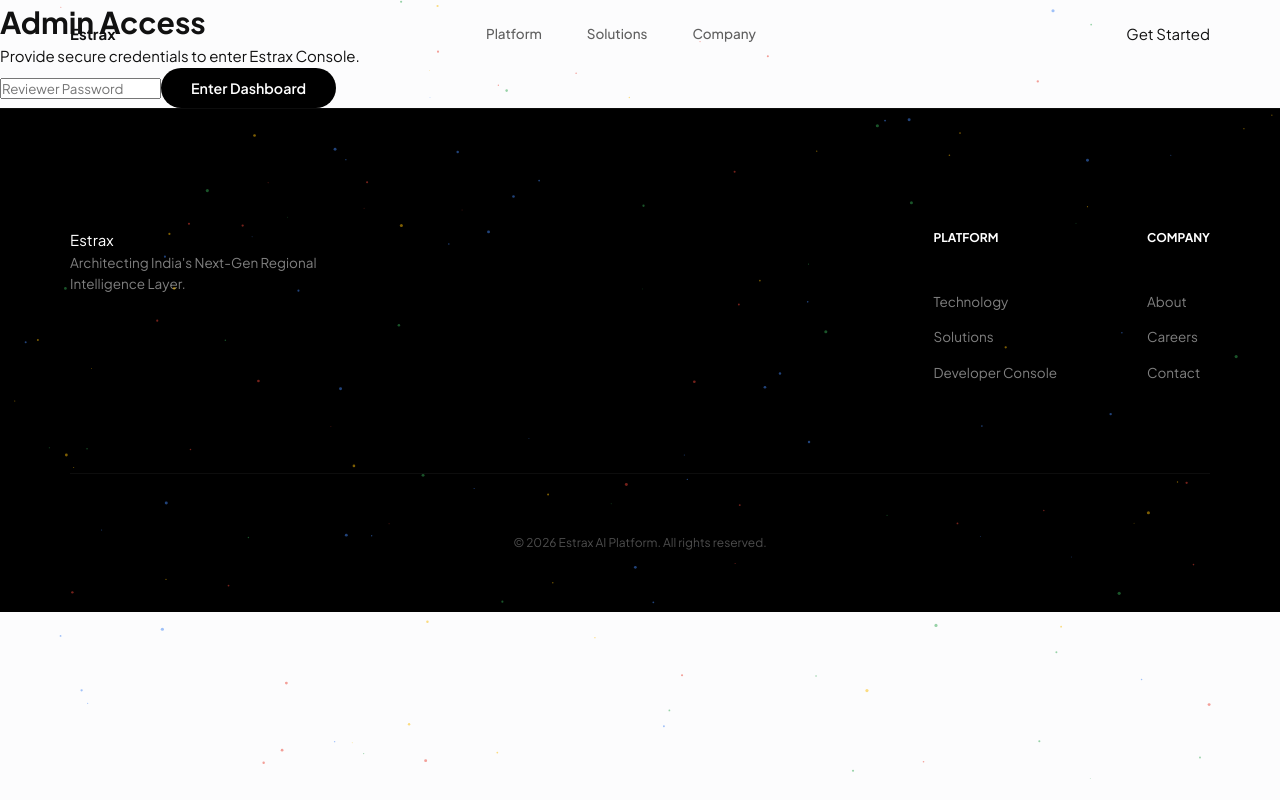
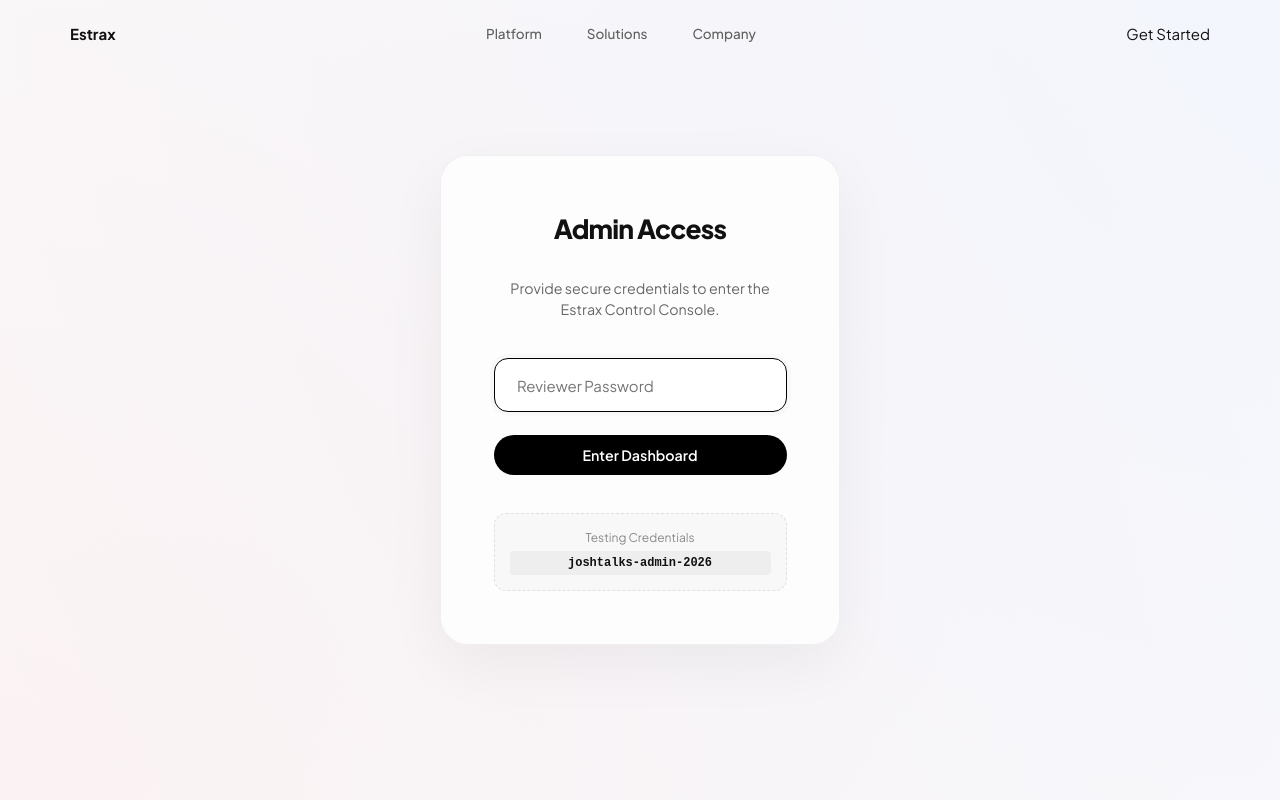
Before and after one commit to AashrayS/Joshtalks-AI, a Next.js app in the folder joshtalks-ai/: page /admin in a window 1280 px wide. Shown: the top 800 px of the page. Built offline with nearby package versions, Linux system fonts and the light colour scheme.

Commit message:
feat: add initial root layout with metadata, viewport configuration, and global styling.

```diff
--- a/joshtalks-ai/src/app/admin/admin.css
+++ b/joshtalks-ai/src/app/admin/admin.css
@@ -1,5 +1,85 @@
+/* Admin Dashboard Styling - Phase 8 Upgrades */
+
+/* Login Section - Added for improved aesthetics and layout */
+.login-container {
+  min-height: 100vh;
+  display: flex;
+  align-items: center;
+  justify-content: center;
+  background: radial-gradient(circle at top right, rgba(66, 133, 244, 0.05), transparent),
+              radial-gradient(circle at bottom left, rgba(234, 67, 53, 0.05), transparent),
+              #fcfcfd;
+  padding: 2rem;
+}
+
+.login-card {
+  width: 100%;
+  max-width: 400px;
+  background: rgba(255, 255, 255, 0.8);
+  backdrop-filter: blur(20px);
+  -webkit-backdrop-filter: blur(20px);
+  border: 1px solid rgba(0, 0, 0, 0.05);
+  border-radius: 28px;
+  padding: 3.5rem;
+  box-shadow: 0 20px 60px rgba(0, 0, 0, 0.05);
+  display: flex;
+  flex-direction: column;
+  gap: 1.5rem;
+  text-align: center;
+}
+
+.login-card h1 {
+  font-size: 1.75rem;
+  font-weight: 800;
+  letter-spacing: -0.03em;
+  margin-bottom: 0.5rem;
+  color: #111;
+}
+
+.login-card p {
+  font-size: 0.95rem;
+  color: #666;
+  margin-bottom: 1rem;
+  line-height: 1.5;
+}
+
+.login-card input {
+  width: 100%;
+  padding: 1.1rem 1.5rem;
+  border-radius: 14px;
+  border: 1px solid rgba(0, 0, 0, 0.08);
+  background: rgba(255, 255, 255, 0.5);
+  font-size: 1rem;
+  transition: all 0.3s ease;
+}
+
+.login-card input:focus {
+  border-color: #000;
+  background: #fff;
+  box-shadow: 0 0 0 4px rgba(0, 0, 0, 0.02);
+}
+
+.dev-credentials {
+  margin-top: 1rem;
+  padding: 1rem;
+  background: rgba(0, 0, 0, 0.02);
+  border-radius: 12px;
+  font-size: 0.8rem;
+  color: #888;
+  border: 1px dashed rgba(0, 0, 0, 0.1);
+}
+
+.dev-credentials strong {
+  color: #111;
+  font-family: monospace;
+  background: #eee;
+  padding: 0.2rem 0.4rem;
+  border-radius: 4px;
+  display: block;
+  margin-top: 0.3rem;
+}
+
 .admin-page-root {
-/* Admin Dashboard Styling - Phase 8 Upgrades */
 
 .confidence-tag {
   position: absolute;
--- a/joshtalks-ai/src/app/admin/page.js
+++ b/joshtalks-ai/src/app/admin/page.js
@@ -89,15 +89,23 @@ export default function AdminPage() {
       <div className="login-container animate-fade-in">
         <div className="login-card">
           <h1>Admin Access</h1>
-          <p>Provide secure credentials to enter Estrax Console.</p>
+          <p>Provide secure credentials to enter the Estrax Control Console.</p>
           <input
             type="password"
             placeholder="Reviewer Password"
             value={password}
             onChange={(e) => setPassword(e.target.value)}
             onKeyDown={(e) => e.key === 'Enter' && setIsAuthenticated(true)}
+            autoFocus
           />
-          <button className="btn-primary" onClick={() => setIsAuthenticated(true)}>Enter Dashboard</button>
+          <button className="btn-primary" onClick={() => setIsAuthenticated(true)}>
+            Enter Dashboard
+          </button>
+
+          <div className="dev-credentials">
+            Testing Credentials
+            <strong>joshtalks-admin-2026</strong>
+          </div>
         </div>
       </div>
     );
```
